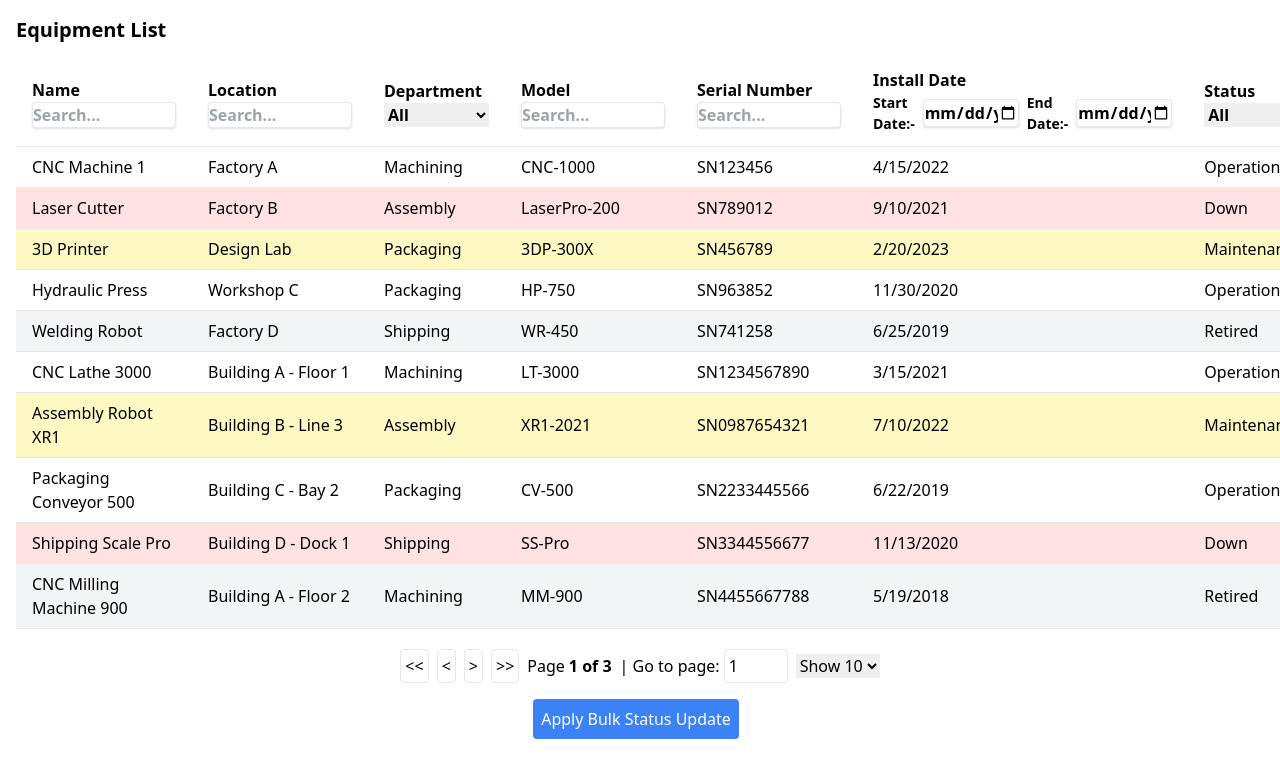
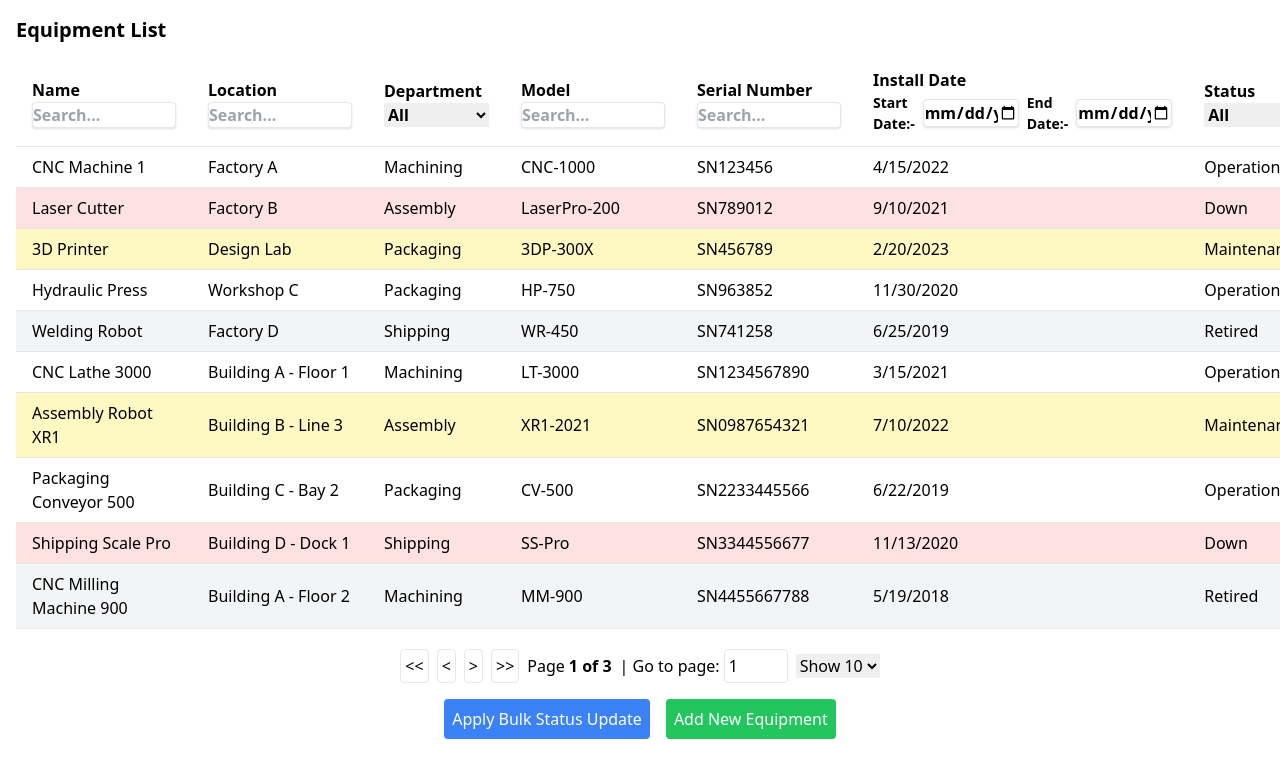
Before and after one commit to mohamed20163858/maintenance-tracking-system-challenge, a Next.js app: page /equipment in a window 1280 px wide. Shown: the top 778 px of the page. Built offline with nearby package versions, Linux system fonts and the light colour scheme; data requests are answered from the project's data file.

Commit message:
Add link to new page in equipment table

```diff
--- a/app/components/EquipmentTable.tsx
+++ b/app/components/EquipmentTable.tsx
@@ -17,6 +17,7 @@ import {
 import { Equipment } from "../types/equipment"; // Assuming Equipment type is defined here
 import Filter from "./Filter";
 import Pagination from "./Pagination";
+import Link from "next/link";
 
 declare module "@tanstack/react-table" {
   //allows us to define custom properties for our columns
@@ -221,6 +222,12 @@ const EquipmentTable: React.FC<{ data: Equipment[] }> = ({ data }) => {
         >
           Apply Bulk Status Update
         </button>
+        <Link
+          href="/equipment/new"
+          className="ml-2 p-2 bg-green-500 text-white rounded"
+        >
+          Add New Equipment
+        </Link>
       </div>
     </div>
   );
--- a/db.json
+++ b/db.json
@@ -229,6 +229,16 @@
       "serialNumber": "sn1234",
       "installDate": "2024-12-04T00:00:00.000Z",
       "status": "Maintenance"
+    },
+    {
+      "id": "414e",
+      "name": "ardunio uno",
+      "location": "egypt",
+      "department": "Assembly",
+      "model": "123",
+      "serialNumber": "sn123",
+      "installDate": "2024-12-07T00:00:00.000Z",
+      "status": "Operational"
     }
   ],
   "maintenance": [
```
